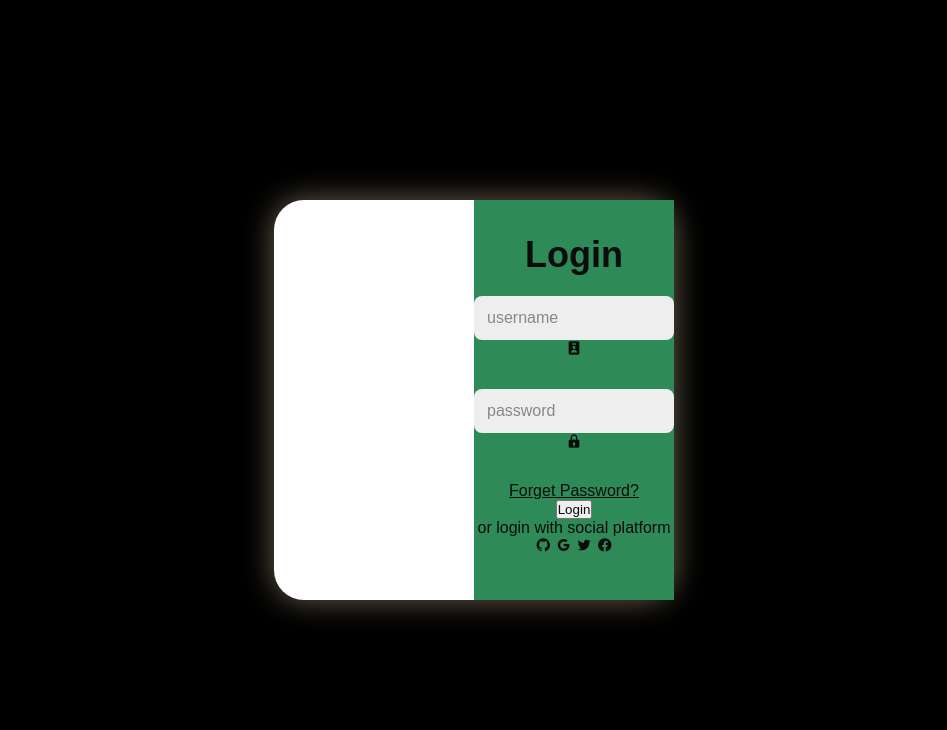
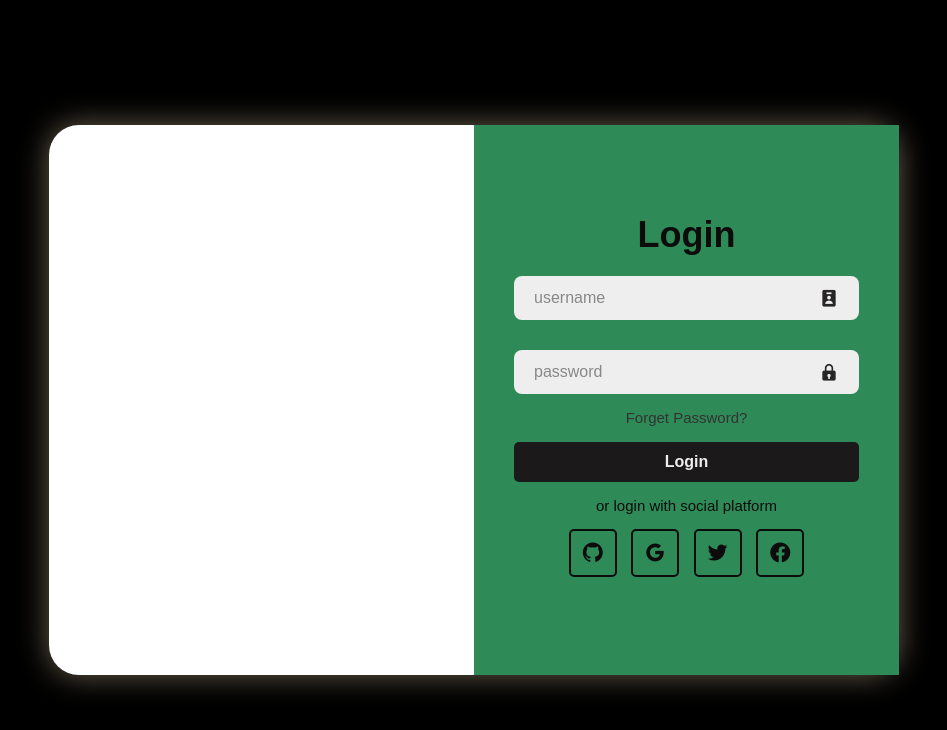
Before and after one commit to SushilMr13/Login-page, a plain HTML site: page index.html in a window 1280 px wide. Shown: the whole page, without its empty margins (166-1113 px from the left). Drawn offline with nearby package versions, Linux system fonts and the light colour scheme.

Commit message:
upto login

```diff
--- a/index.css
+++ b/index.css
@@ -16,8 +16,8 @@ body{
 
 .container{
     position: relative;
-    width: 50vh;
-    height: 50vh;
+    width: 850px;
+    height: 550px;
     background-color: rgb(255, 255, 255);
     border-radius: 30px;
     box-shadow: 0 0 30px rgb(107, 97, 77);
@@ -32,6 +32,7 @@ body{
     display: flex;
     align-items: center;
     text-align: center;
+    padding: 40px;
 }
 
 form{
@@ -41,6 +42,7 @@ form{
 .container h1{
     font-size: 36px;
     margin: -10px 0;
+    font-weight: 700;
 }
 
 .input-box{
@@ -50,7 +52,7 @@ form{
 
 .input-box input {
     width: 100%;
-    padding: 13px;
+    padding: 13px 50px 13px 20px;
     background-color: #eee;
     border-radius: 8px;
     border: none;
@@ -64,3 +66,51 @@ form{
     color: #888;
     font-weight: 400;
 }
+
+.input-box i {
+    position:absolute;
+    right: 20px;
+    top: 50%;
+    transform: translateY(-50%);
+    font-size: 20px;
+    color: #272525;
+}
+
+.forget-link {
+    margin: -15px 0 15px;
+
+}
+
+.forget-link a{
+    font-size: 15px;
+    color: #333;
+    text-decoration: none;
+}
+
+.btn-login {
+    width: 100%;
+    text-align: center;
+    border-radius: 5px;
+    height: 40px;
+    background: #1b1919;
+    color: #eee;
+    border: none;
+    cursor: pointer;
+    font-size: 16px;
+    font-weight: 600;
+}
+
+.container p{
+    font-size: 15px;
+    margin: 15px 3px;
+}
+
+.social-icons a {
+    display: inline-flex;
+    padding: 10px;
+    border: 2px solid ;
+    font-size: 24px;
+    border-radius: 5px;
+    text-decoration: none;
+    margin: 0 5px;
+}
```
